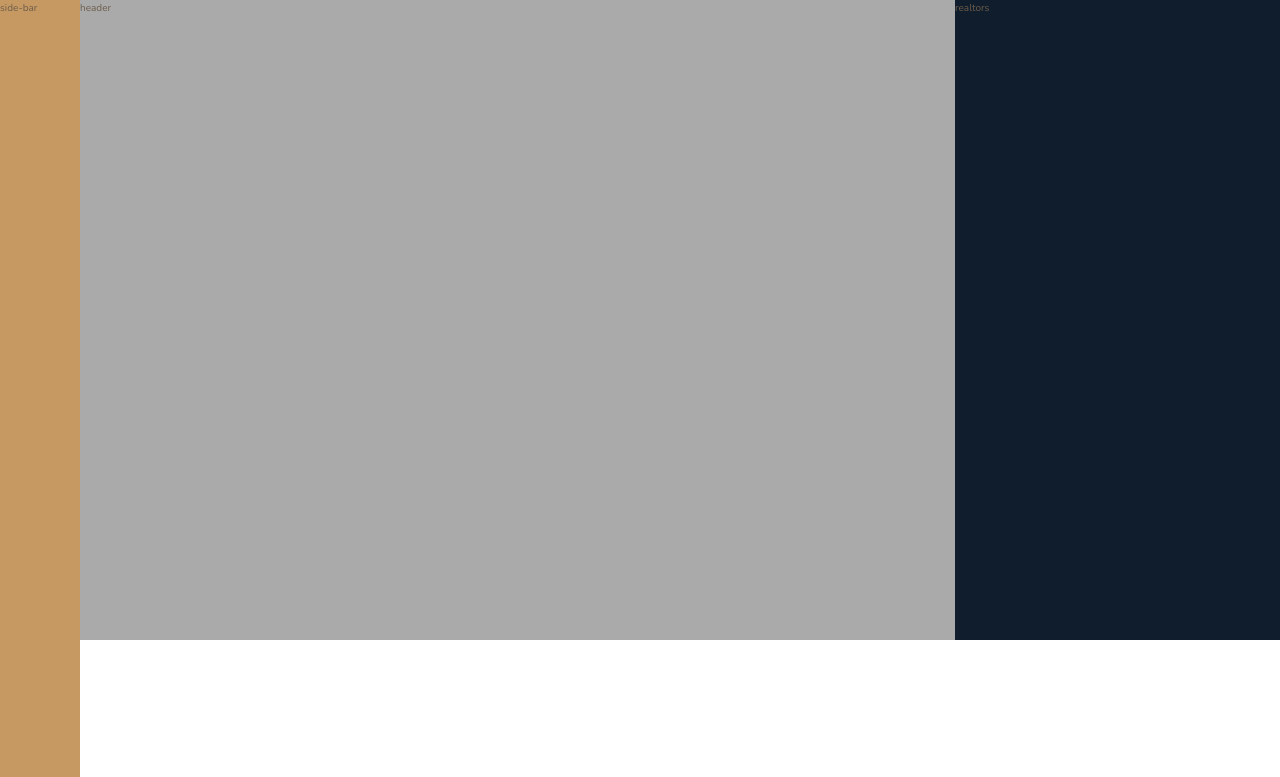
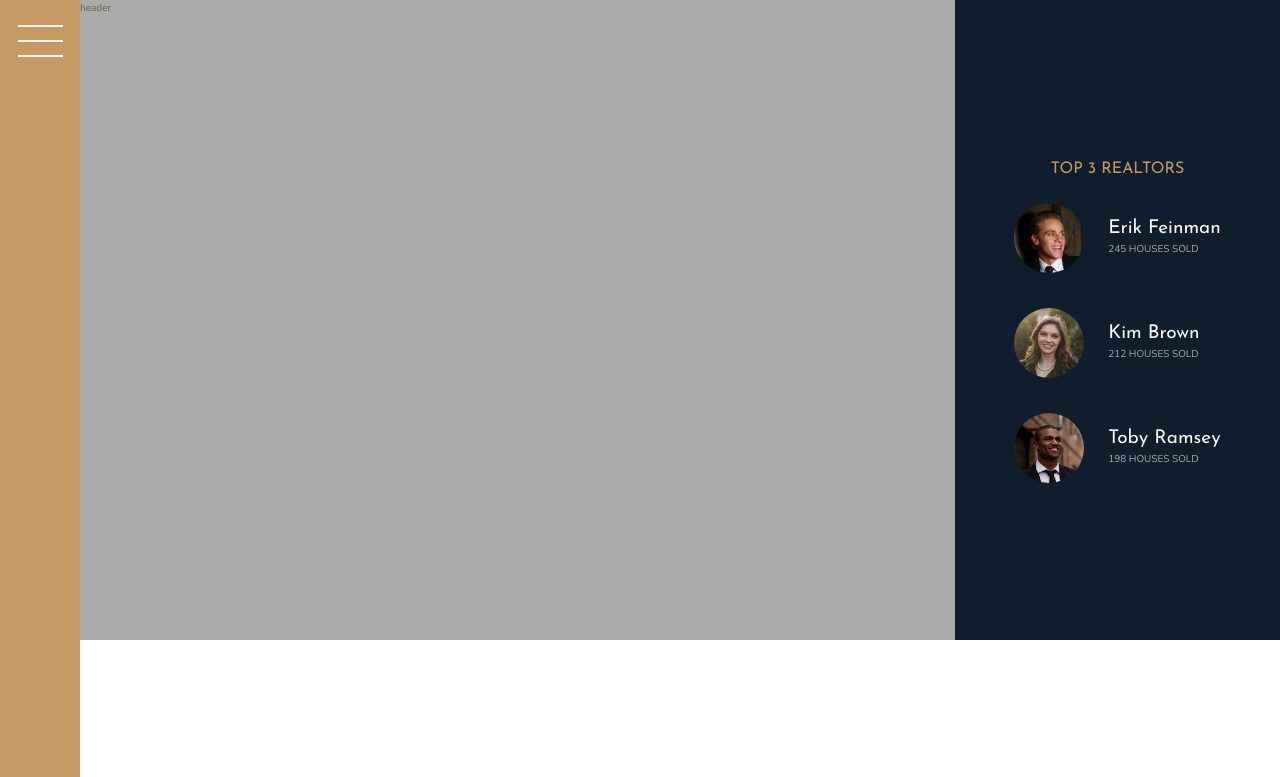
Before and after one commit to mycaspian81/nexter, a website: page index.html in a window 1280 px wide. Shown: the top 777 px of the page. Drawn offline with nearby package versions, Linux system fonts and the light colour scheme.

Commit message:
realtors added

```diff
--- a/index.html
+++ b/index.html
@@ -14,11 +14,44 @@
 </head>
 
 <body class="container">
-    <div class="side-bar">side-bar</div>
+    <div class="side-bar">
+        <div class="side-bar__content">&nbsp;</div>
+    </div>
 
     <header class="header">header</header>
 
-    <div class="realtors">realtors</div>
+    <div class="realtors">
+        <h3 class="heading-3">top 3 realtors</h3>
+
+        <div class="realtors__content">
+            <div class="realtors__box">
+                <img class="realtors__photo" src="img/realtor-1.jpeg" alt="realtor photo">
+
+                <div class="realtors__name">
+                    <h4 class="heading-4 heading-4--light">Erik Feinman</h4>
+                    <p class="realtors__sold">245 houses sold</p>
+                </div>
+            </div>
+
+            <div class="realtors__box">
+                <img class="realtors__photo" src="img/realtor-2.jpeg" alt="realtor photo">
+
+                <div class="realtors__name">
+                    <h4 class="heading-4 heading-4--light">kim brown</h4>
+                    <p class="realtors__sold">212 houses sold</p>
+                </div>
+            </div>
+
+            <div class="realtors__box">
+                <img class="realtors__photo" src="img/realtor-3.jpeg" alt="realtor photo">
+
+                <div class="realtors__name">
+                    <h4 class="heading-4 heading-4--light">toby ramsey</h4>
+                    <p class="realtors__sold">198 houses sold</p>
+                </div>
+            </div>
+        </div>
+    </div>
 
     <section class="features grid">
         <div class="feature">
--- a/sass/base/_typography.scss
+++ b/sass/base/_typography.scss
@@ -32,6 +32,8 @@
     @extend %heading;
 
     font-size: 1.9rem;
+    text-transform: capitalize;
+    line-height: 1.2;
 
     &--dark { color: $color-grey-dark-1; }
 
--- a/sass/component/_realtors.scss
+++ b/sass/component/_realtors.scss
@@ -1,5 +1,36 @@
 .realtors {
     background-color: $color-secondary;
+    display: flex;
+    flex-direction: column;
+    align-items: center;
+    justify-content: center;
+    gap: 2rem;
 
     grid-column: col-start 7 / full-end;
+
+    &__content {
+        display: flex;
+        flex-direction: column;
+        gap: 3.5rem;
+    }
+
+    &__box {
+        display: flex;
+        align-items: center;
+        gap: 3vh;
+    }
+
+    &__photo {
+        width: 7rem;
+        height: 7rem;
+        border-radius: 50%;
+    }
+
+    &__name {}
+
+    &__sold {
+        font-size: 1rem;
+        color: $color-grey-light-2;
+        text-transform: uppercase;
+    }
 }
--- a/sass/component/_side-bar.scss
+++ b/sass/component/_side-bar.scss
@@ -3,4 +3,34 @@
 
     grid-column: sidebar-start / sidebar-end;
     grid-row: 1 / -1;
+
+    display: flex;
+    justify-content: center;
+    padding-top: 4rem;
+
+    &__content {
+        height: 2px;
+        width: 4.5rem;
+        background-color: #fff;
+        display: flex;
+        position: relative;
+
+
+        &::before,
+        &::after {
+            content: "";
+            position: absolute;
+            height: 2px;
+            width: 4.5rem;
+            background-color: #fff;
+        }
+
+        &::before {
+            top: 1.5rem;
+        }
+
+        &::after {
+            top: -1.5rem;
+        }
+    }
 }
```
Also changed, not shown: css/style.css.
